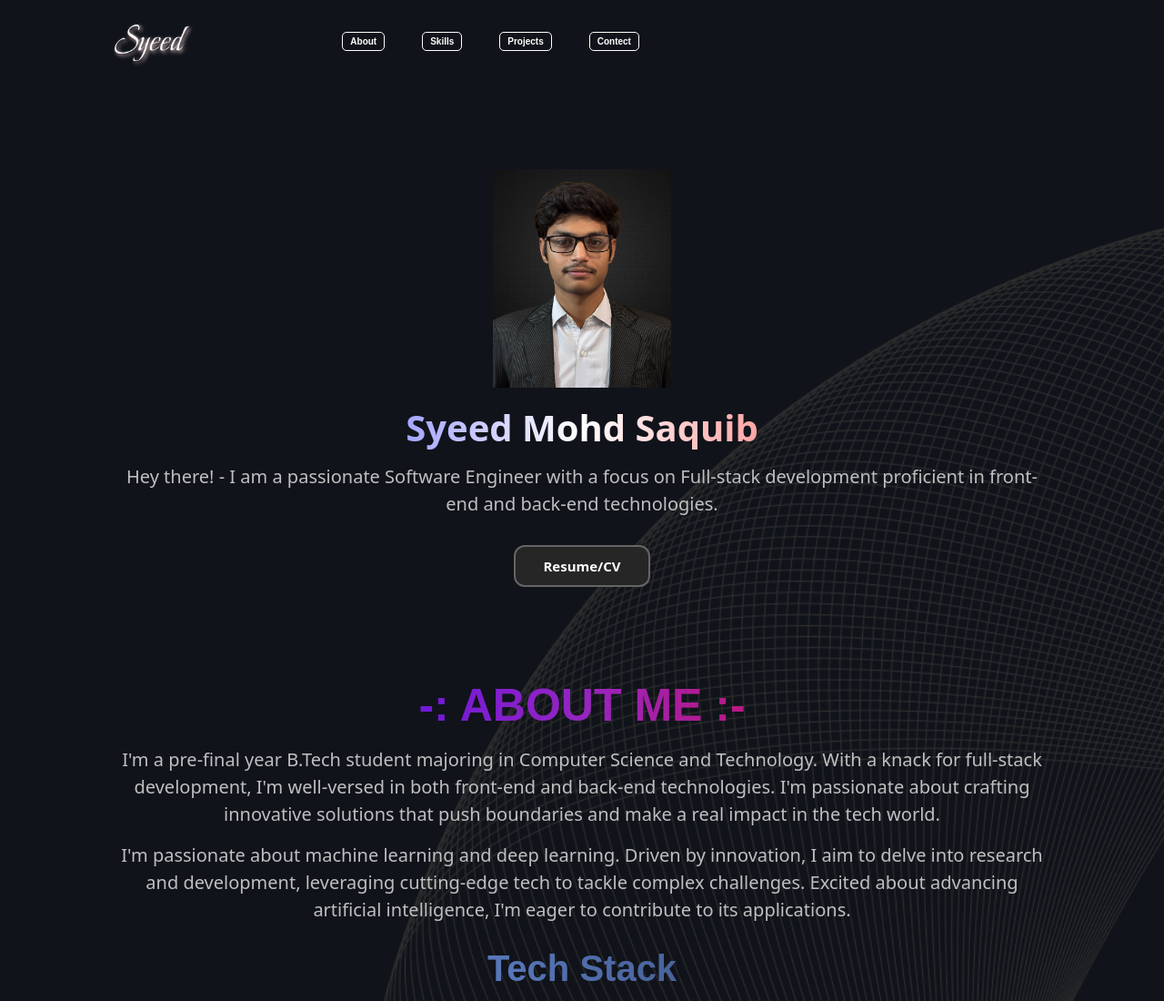
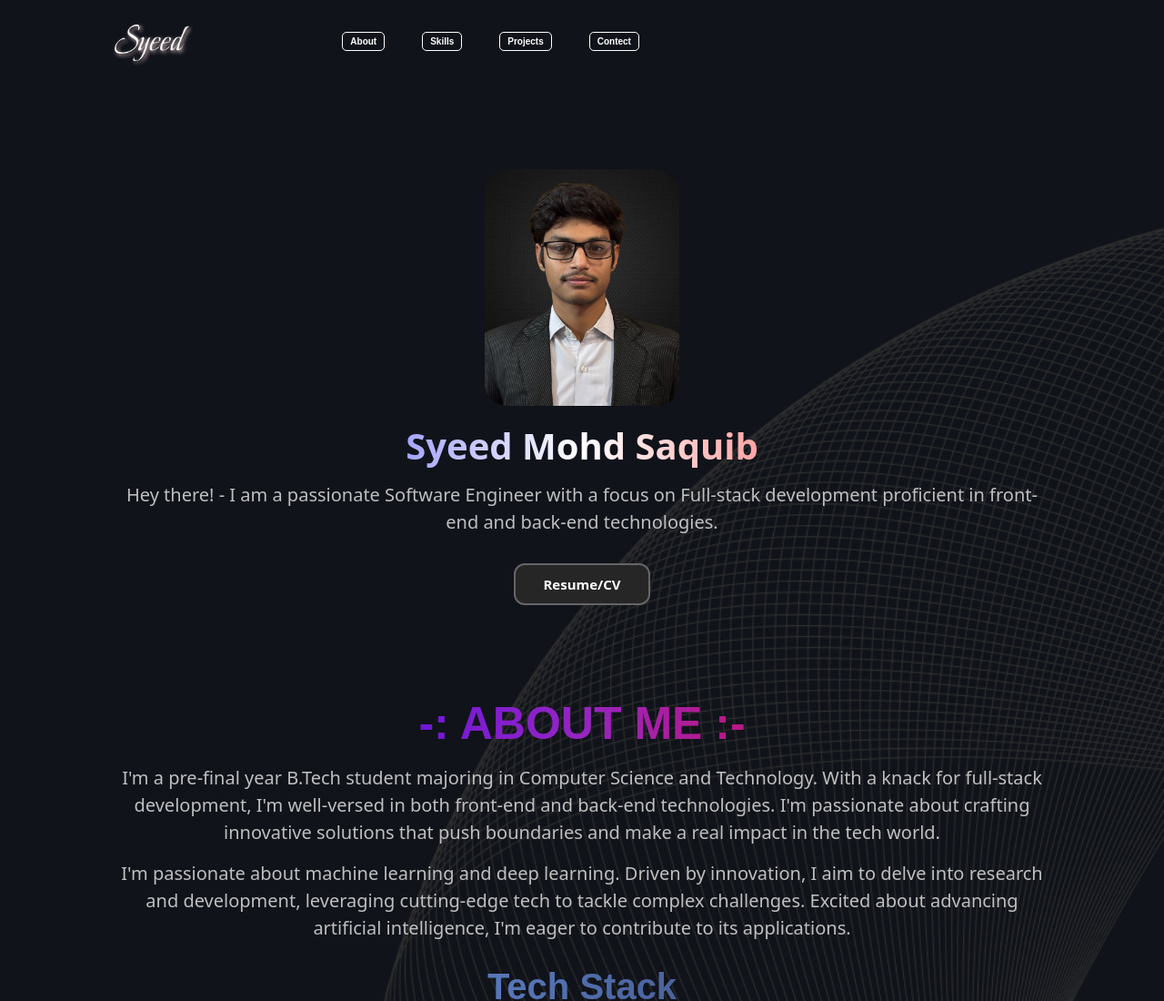
Before and after one commit to syeedsaquib/syeedsaquib.github.io, a plain HTML site: page index.html in a window 1280 px wide. Shown: the top 1100 px of the page at 91% size. Drawn offline with nearby package versions, Linux system fonts and the light colour scheme.

Commit message:
Update style.css

```diff
--- a/style.css
+++ b/style.css
@@ -67,9 +67,10 @@ nav ul img{
 
 main div img{
     display: flex;
-    height: 240px;
+    height: 260px;
     margin: 0 auto;
     margin-top: 80px;
+    border-radius:25px;
 }
 main div h3{
     background: linear-gradient(to right, #0000ff,rgb(255, 255, 255),#ff0000); -webkit-background-clip: text; -webkit-text-fill-color: transparent;
```
